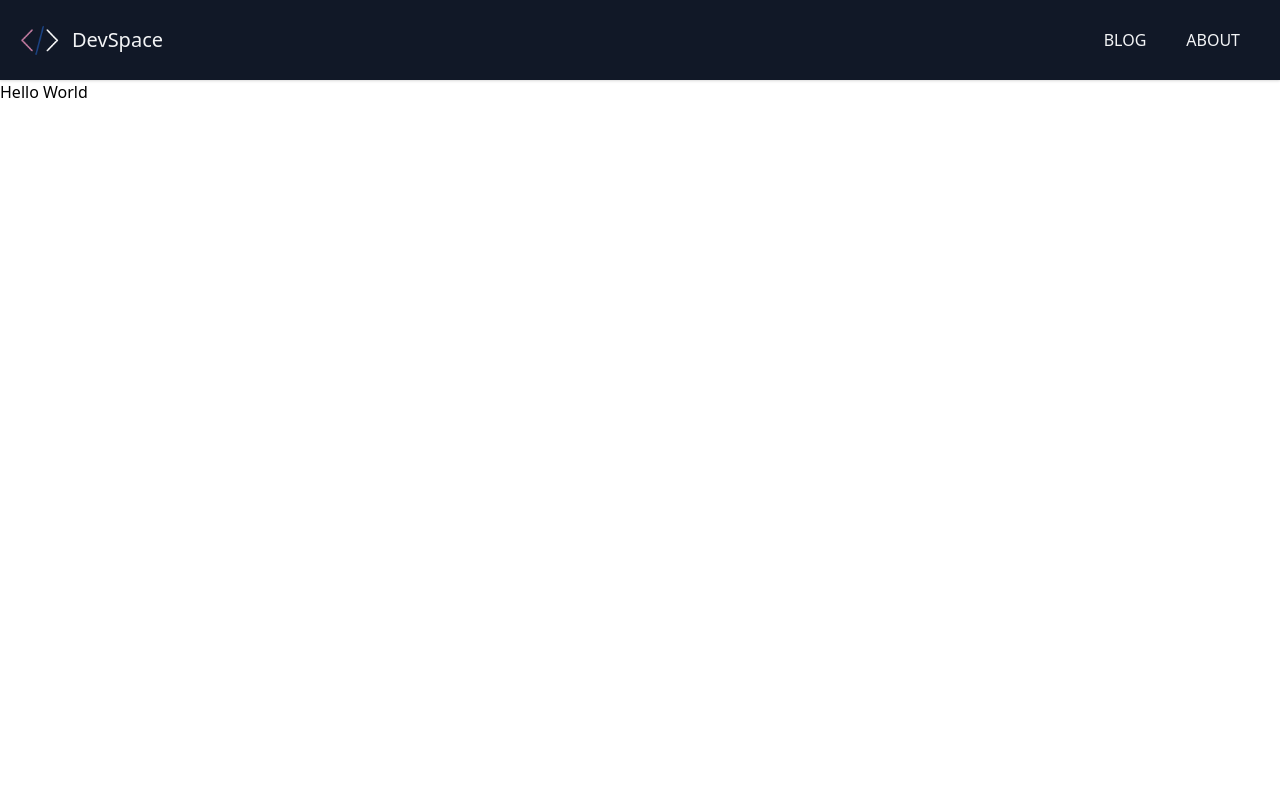
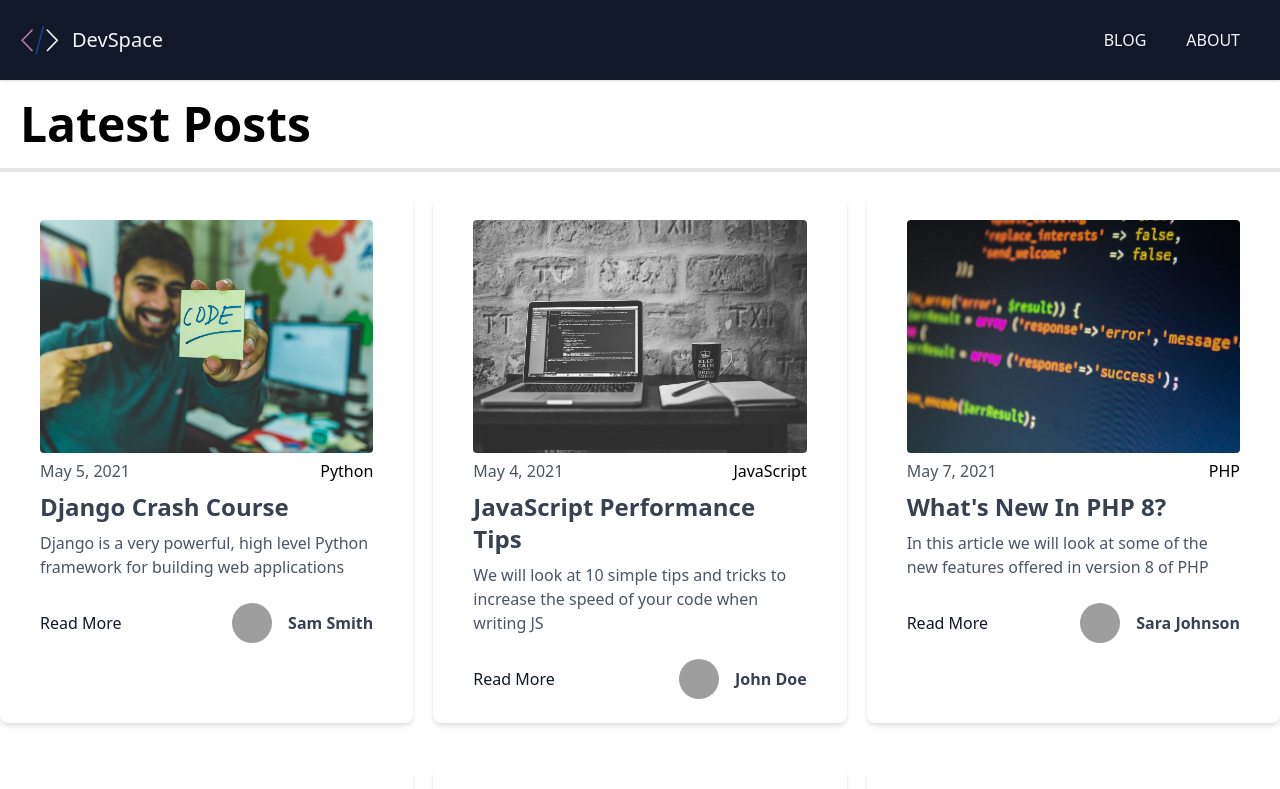
Before and after one commit to MasterSancho/Next-3_Tailwind-1, a Next.js app in the folder devspace-blog/: page / in a window 1280 px wide. Shown: the top 789 px of the page. Built offline with nearby package versions, Linux system fonts and the light colour scheme; grey boxes are pictures that could not be loaded.

Commit message:
007-> Display Posts

```diff
--- /dev/null
+++ b/devspace-blog/components/Post.js
@@ -0,0 +1,45 @@
+import Link from 'next/link';
+import Image from 'next/image';
+
+export default function Post({ post }) {
+ return (
+  <div className='w-full px-10 py-6 bg-white rounded-lg shadow-md mt-6'>
+   <Image
+    src={post.frontmatter.cover_image}
+    alt=''
+    height={420}
+    width={600}
+    className='mb-4 rounded'
+   />
+
+   <div className='flex justify-between items-center'>
+    <span className='font-light text-gray-600'>{post.frontmatter.date}</span>
+    <div>{post.frontmatter.category}</div>
+   </div>
+
+   <div className='mt-2'>
+    <Link href={`/blog/${post.slug}`}>
+     <a className='text-2xl text-gray-700 font-bold hover:underline'>
+      {post.frontmatter.title}
+     </a>
+    </Link>
+    <p className='mt-2 text-gray-600'>{post.frontmatter.excerpt}</p>
+   </div>
+
+   <div className='flex justify-between items-center mt-6'>
+    <Link href={`/blog/${post.slug}`}>
+     <a className='text-gray-900 hover:text-blue-600'>Read More</a>
+    </Link>
+    <div className='flex items-center'>
+     <img
+      src={post.frontmatter.author_image}
+      alt=''
+      className='mx-4 w-10 h-10 object-cover rounded-full hidden sm:block'
+     />
+
+     <h3 className='text-gray-700 font-bold'>{post.frontmatter.author}</h3>
+    </div>
+   </div>
+  </div>
+ );
+}
--- a/devspace-blog/pages/index.js
+++ b/devspace-blog/pages/index.js
@@ -1,13 +1,27 @@
 import fs from 'fs';
 import path from 'path';
+import Link from 'next/link';
 import matter from 'gray-matter';
 import Layout from '../components/Layout';
+import Post from '../components/Post';
 
 export default function HomePage({ posts }) {
  console.log(posts);
  return (
   <Layout>
-   <h1>Hello World</h1>
+   <h1 className='text-5xl border-b-4 p-5 font-bold'>Latest Posts</h1>
+
+   <div className='grid md:grid-cols-2 lg:grid-cols-3 gap-5'>
+    {posts.map((post, index) => (
+     <Post key={index} post={post} />
+    ))}
+   </div>
+
+   <Link href='/blog'>
+    <a className='block text-center border border-gray-500 text-gray-800 rounded-md py-4 my-5 transition duration-500 ease select-none hover:text-white hover:bg-gray-900 focus:outline-none focus:shadow-outline w-full'>
+     All Posts
+    </a>
+   </Link>
   </Layout>
  );
 }
```
